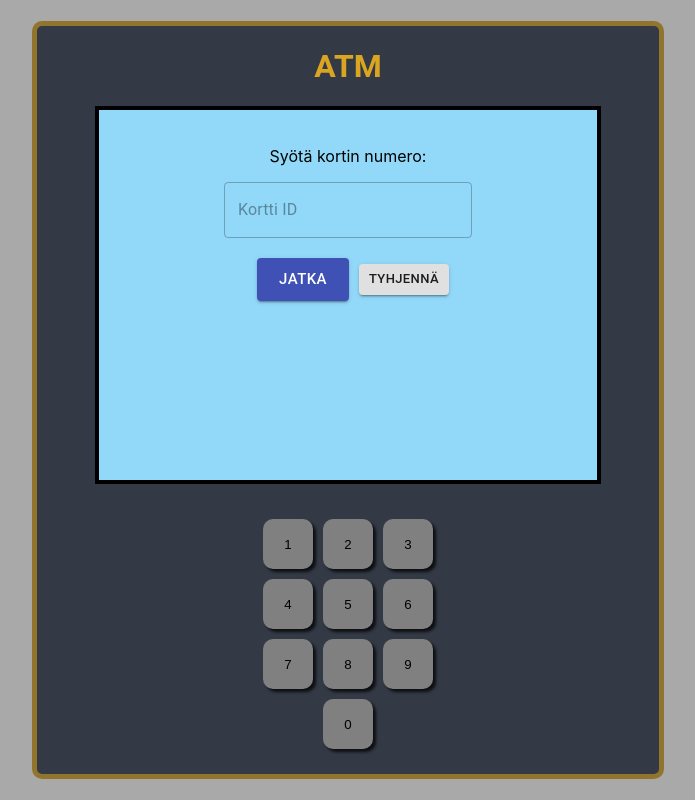
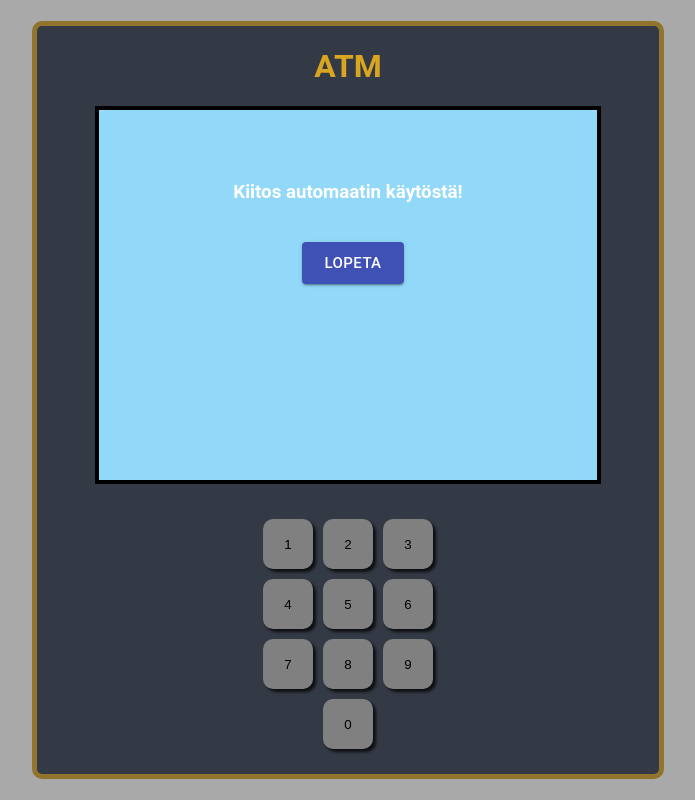
Before and after one commit to joonaskinnunen/Group3, a React (Create React App) app in the folder atm-frontend-react/: page /exit in a window 1280 px wide. Shown: the whole page, without its empty margins (292-987 px from the left). Built offline with nearby package versions, Linux system fonts and the light colour scheme; no server answers; a small style sheet from the web is missing.

Commit message:
Add Exit page. Small general improvements

```diff
--- a/atm-frontend-react/src/App.js
+++ b/atm-frontend-react/src/App.js
@@ -12,6 +12,7 @@ import Withdrawal from './components/Withdrawal'
 import Deposit from './components/Deposit'
 import Balance from './components/Balance'
 import Transactions from './components/Transactions'
+import Exit from './components/Exit'
 import Numpad from './components/Numpad'
 import cardsService from "./services/cards"
 import {
@@ -27,6 +28,7 @@ function App() {
   const [card, setCard] = useState(null)
   const [cardId, setCardId] = useState(null)
   const [message, setMessage] = useState(null)
+  const [exitMessage, setExitMessage] = useState(null)
   const [messageColor, setMessageColor] = useState("primary")
   const [isCreditSelected, setIsCreditSelected] = useState(null)
 
@@ -50,7 +52,7 @@ function App() {
     setMessage(newMessage)
     setTimeout(() => {
       setMessage(null)
-    }, 5000)
+    }, 3000)
   }
 
   return (
@@ -66,29 +68,34 @@ function App() {
           spacing={10}>
           <h1>ATM</h1>
           <div className="screen">
-          {message && <Chip color={messageColor} label={message} icon={<ErrorIcon />}/>}
+            <div style={{ minHeight: "32px" }}>
+              {message && <Chip color={messageColor} label={message} icon={<ErrorIcon />} />}
+            </div>
             <Router>
               <Switch>
                 <Route path="/login">
                   <Login updateMessage={updateMessage} setMessageColor={setMessageColor} keypadInput={keypadInput} setKeypadInput={setKeypadInput} cards={cards} cardId={cardId} card={card} setCard={setCard} />
                 </Route>
                 <Route path="/accountchoice">
-                <AccountChoice setIsCreditSelected={setIsCreditSelected} isCreditSelected={isCreditSelected} />
+                  <AccountChoice setIsCreditSelected={setIsCreditSelected} isCreditSelected={isCreditSelected} setMessage={setMessage} />
                 </Route>
                 <Route path="/actionchoice">
                   <ActionChoice />
                 </Route>
                 <Route path="/withdrawal">
-                <Withdrawal keypadInput={keypadInput} setKeypadInput={setKeypadInput} updateMessage={updateMessage} setMessageColor={setMessageColor} card={card} setCard={setCard} isCreditSelected={isCreditSelected} />
+                  <Withdrawal keypadInput={keypadInput} setKeypadInput={setKeypadInput} updateMessage={updateMessage} setMessageColor={setMessageColor} card={card} setCard={setCard} isCreditSelected={isCreditSelected} setExitMessage={setExitMessage} exitMessage={exitMessage} />
                 </Route>
                 <Route path="/deposit">
-                <Deposit keypadInput={keypadInput} setKeypadInput={setKeypadInput} updateMessage={updateMessage} setMessageColor={setMessageColor} card={card} setCard={setCard} isCreditSelected={isCreditSelected} />
+                  <Deposit keypadInput={keypadInput} setKeypadInput={setKeypadInput} updateMessage={updateMessage} setMessageColor={setMessageColor} card={card} setCard={setCard} isCreditSelected={isCreditSelected} setExitMessage={setExitMessage} exitMessage={exitMessage} />
                 </Route>
                 <Route path="/balance">
                   <Balance card={card} isCreditSelected={isCreditSelected} />
                 </Route>
                 <Route path="/transactions">
                   <Transactions card={card} isCreditSelected={isCreditSelected} />
+                </Route>
+                <Route path="/exit">
+                  <Exit setCard={setCard} setCardId={setCardId} exitMessage={exitMessage} setExitMessage={setExitMessage} />
                 </Route>
                 <Route path="/">
                   <Home updateMessage={updateMessage} setMessageColor={setMessageColor} keypadInput={keypadInput} setKeypadInput={setKeypadInput} cards={cards} cardId={cardId} setCardId={setCardId} />
--- a/atm-frontend-react/src/components/AccountChoice.js
+++ b/atm-frontend-react/src/components/AccountChoice.js
@@ -3,6 +3,11 @@ import Grid from '@material-ui/core/Grid'
 import { Redirect } from "react-router-dom"
 
 const AccountChoice = (props) => {
+
+    const handleAccountChoice = (creditSelected) => {
+        creditSelected ? props.setIsCreditSelected(true) : props.setIsCreditSelected(false)
+        props.setMessage(null)
+    }
 
     return (
         <>
@@ -13,8 +18,8 @@ const AccountChoice = (props) => {
                 justify="space-between"
                 alignItems="center"
             >
-                <Button variant="contained" size="large" color="primary" onClick={() => props.setIsCreditSelected(false)}>DEBIT</Button>
-                <Button variant="contained" size="large" color="primary" onClick={() => props.setIsCreditSelected(true)}>CREDIT</Button>
+                <Button variant="contained" size="large" color="primary" onClick={() => handleAccountChoice(false)}>DEBIT</Button>
+                <Button variant="contained" size="large" color="primary" onClick={() => handleAccountChoice(true)}>CREDIT</Button>
             </Grid>
         </>
     )
--- a/atm-frontend-react/src/components/Deposit.js
+++ b/atm-frontend-react/src/components/Deposit.js
@@ -2,26 +2,28 @@ import Button from '@material-ui/core/Button'
 import Grid from '@material-ui/core/Grid'
 import cardsService from '../services/cards'
 import TextField from '@material-ui/core/TextField'
+import { Redirect } from "react-router-dom"
 
 const Deposit = (props) => {
 
     const handleDeposit = (amount) => {
         props.setMessageColor("primary")
         if (props.isCreditSelected) {
-                cardsService.creditDeposit(amount)
-                props.updateMessage(`Talletus onnistui! Tilillä käytettävissä: ${props.card.creditLimit + props.card.creditBalance + parseInt(amount)}€`)
-                props.setCard({ ...props.card, creditBalance: props.card.creditBalance + amount })
+            cardsService.creditDeposit(amount)
+            props.setExitMessage(`Talletus onnistui! Tilillä käytettävissä: ${props.card.creditLimit + props.card.creditBalance + parseInt(amount)}€`)
+            props.setCard({ ...props.card, creditBalance: props.card.creditBalance + amount })
         } else {
-                cardsService.debitDeposit(amount)
-                props.updateMessage(`Talletus onnistui! Tilin saldo: ${props.card.debitBalance + parseInt(amount)}€`)
-                props.setCard({ ...props.card, debitBalance: props.card.debitBalance + amount })
+            cardsService.debitDeposit(amount)
+            props.setExitMessage(`Talletus onnistui! Tilin saldo: ${props.card.debitBalance + parseInt(amount)}€`)
+            props.setCard({ ...props.card, debitBalance: props.card.debitBalance + amount })
         }
         props.setKeypadInput("")
     }
 
     return (
         <>
-        <h3>TALLETUS</h3>
+            {props.exitMessage != null && <Redirect to="/exit" />}
+            <h3>TALLETUS</h3>
             <Grid
                 direction="row"
                 justify="space-between"
--- /dev/null
+++ b/atm-frontend-react/src/components/Exit.js
@@ -0,0 +1,28 @@
+import Grid from '@material-ui/core/Grid'
+import Button from '@material-ui/core/Button'
+import { Link } from "react-router-dom"
+
+const Exit = (props) => {
+
+    const handleExit = () => {
+        props.setCard(null)
+        props.setCardId(null)
+        props.setExitMessage(null)
+    }
+
+    return (
+        <>
+            <Grid
+                direction="row"
+                justify="space-between"
+                alignItems="center"
+            >
+                <h3>Kiitos automaatin käytöstä!</h3>
+                <p>{props.exitMessage}</p>
+                <Button component={Link} to="/" variant="contained" size="large" color="primary" onClick={() => handleExit()}>LOPETA</Button>
+            </Grid>
+        </>
+    )
+}
+
+export default Exit
--- a/atm-frontend-react/src/components/Transactions.js
+++ b/atm-frontend-react/src/components/Transactions.js
@@ -8,6 +8,13 @@ const Transactions = (props) => {
         { field: 'time', headerName: 'Aika', width: 200 },
         { field: 'type', headerName: 'Tyyppi', width: 110 }
     ]
+
+    const sortModel = [
+        {
+            field: 'id',
+            sort: 'desc'
+        },
+    ];
 
     const transactions = props.isCreditSelected ? props.card.creditTransactions : props.card.debitTransactions
 
@@ -28,7 +35,7 @@ const Transactions = (props) => {
             <h3>TILITAPAHTUMAT</h3>
             <div style={{ display: 'flex', height: '250px', width: '100%' }}>
                 <div style={{ flexGrow: 1 }}>
-                    <DataGrid rows={transactions} columns={columns} pageSize={4} />
+                    <DataGrid sortModel={sortModel} rows={transactions} columns={columns} pageSize={4} />
                 </div>
             </div>
         </>
--- a/atm-frontend-react/src/components/Withdrawal.js
+++ b/atm-frontend-react/src/components/Withdrawal.js
@@ -2,6 +2,7 @@ import Button from '@material-ui/core/Button'
 import Grid from '@material-ui/core/Grid'
 import cardsService from '../services/cards'
 import TextField from '@material-ui/core/TextField'
+import { Redirect } from "react-router-dom"
 
 const Withdrawal = (props) => {
 
@@ -10,7 +11,7 @@ const Withdrawal = (props) => {
             if (props.card.creditLimit + props.card.creditBalance > amount) {
                 cardsService.creditWithdrawal(amount)
                 props.setMessageColor("primary")
-                props.updateMessage(`Nosto onnistui! Tilillä käytettävissä: ${props.card.creditLimit + props.card.creditBalance - amount}€`)
+                props.setExitMessage(`Nosto onnistui! Tilillä käytettävissä: ${props.card.creditLimit + props.card.creditBalance - amount}€`)
                 props.setCard({ ...props.card, creditBalance: props.card.creditBalance - amount })
                 console.log(props.card.creditBalance)
             } else {
@@ -21,7 +22,7 @@ const Withdrawal = (props) => {
             if (props.card.debitBalance > amount) {
                 cardsService.debitWithdrawal(amount)
                 props.setMessageColor("primary")
-                props.updateMessage(`Nosto onnistui! Tilin saldo: ${props.card.debitBalance - amount}€`)
+                props.setExitMessage(`Nosto onnistui! Tilin saldo: ${props.card.debitBalance - amount}€`)
                 props.setCard({ ...props.card, debitBalance: props.card.debitBalance - amount })
                 console.log(props.card.debitBalance)
             } else {
@@ -34,7 +35,8 @@ const Withdrawal = (props) => {
 
     return (
         <>
-        <h2>Valitse summa</h2>
+            {props.exitMessage != null && <Redirect to="/exit" />}
+            <h2>Valitse summa</h2>
             <Grid
                 direction="row"
                 justify="space-between"
```
Lines whose indentation alone changed are shown as unchanged.
